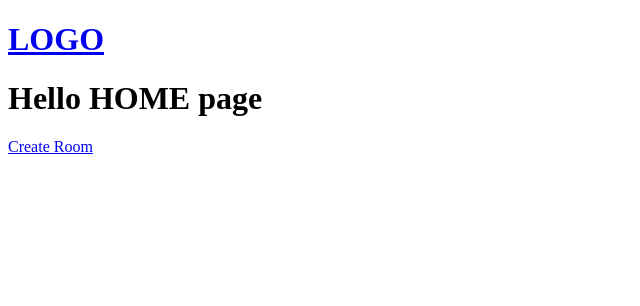
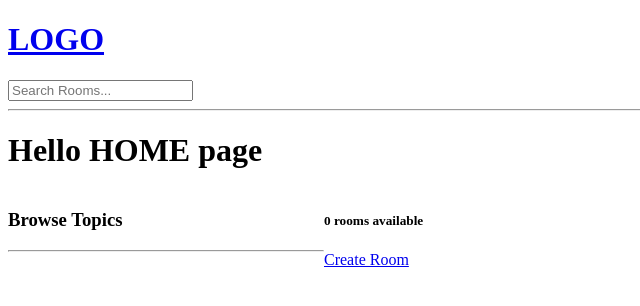
Before and after one commit to fredkwesiga/studyproject, a Django app: page /room/ in a window 1280 px wide. Shown: the top 306 px of the page, without its empty margins (0-640 px from the left). Run offline with Django 5.2, Linux system fonts and the light colour scheme; data that the repository does not hold is empty.

Commit message:
works on the search bar input and filtering the rooms

```diff
--- a/base/templates/base/home.html
+++ b/base/templates/base/home.html
@@ -4,8 +4,29 @@
 
 <h1>Hello HOME page</h1>
 
-<div>
+<style>
+    .home-container{
+        display: grid;
+        grid-template-columns: 1fr 3fr;
 
+    }
+</style>
+
+<div class = 'home-container'>
+
+    <div>
+        <h3>Browse Topics</h3>
+        {% for topic in topics %}
+        <div>
+            <a href="{% url 'home' %}?q={{topic.name}}">{{topic.name}}</a>
+
+        </div>
+        {% endfor %}
+        <hr>
+    </div>
+
+    <div>
+    <h5>{{room_count}} rooms available</h5>
     <a href="{% url 'create-room' %}">Create Room</a>
     <div>
         {% for room in rooms %}
@@ -21,6 +42,9 @@
             </div>
         {% endfor %}
     </div>
+
+    </div>
+
 </div>
 
 {% endblock content %}
--- a/base/views.py
+++ b/base/views.py
@@ -1,6 +1,7 @@
 from django.shortcuts import render, redirect
+from django.db.models import Q
 from django.http import HttpResponse
-from .models import Room
+from .models import Room, Topic
 from .forms import RoomForm
 
 
@@ -15,8 +16,17 @@ rooms = [
 """
 
 def home(request):
-    rooms = Room.objects.all()
-    context = {'rooms': rooms}
+    q = request.GET.get('q') if request.GET.get('q') is not None else ''
+    rooms = Room.objects.filter(
+        Q(topic__name__icontains=q) |
+        Q(name__icontains=q) |
+        Q(description__icontains=q)
+    )
+
+    topics = Topic.objects.all()
+    room_count = rooms.count()
+
+    context = {'rooms': rooms, 'topics': topics, 'room_count': room_count}
     return render(request, 'base/home.html', context)
 
 def room(request, pk):
--- a/templates/navbar.html
+++ b/templates/navbar.html
@@ -1 +1,10 @@
 <a href="/"><h1>LOGO</h1></a>
+
+
+
+<form method="GET" action="{% url 'home' %}">
+    <input type="text" name="q" placeholder="Search Rooms..."/>
+
+</form>
+
+<hr>
```
